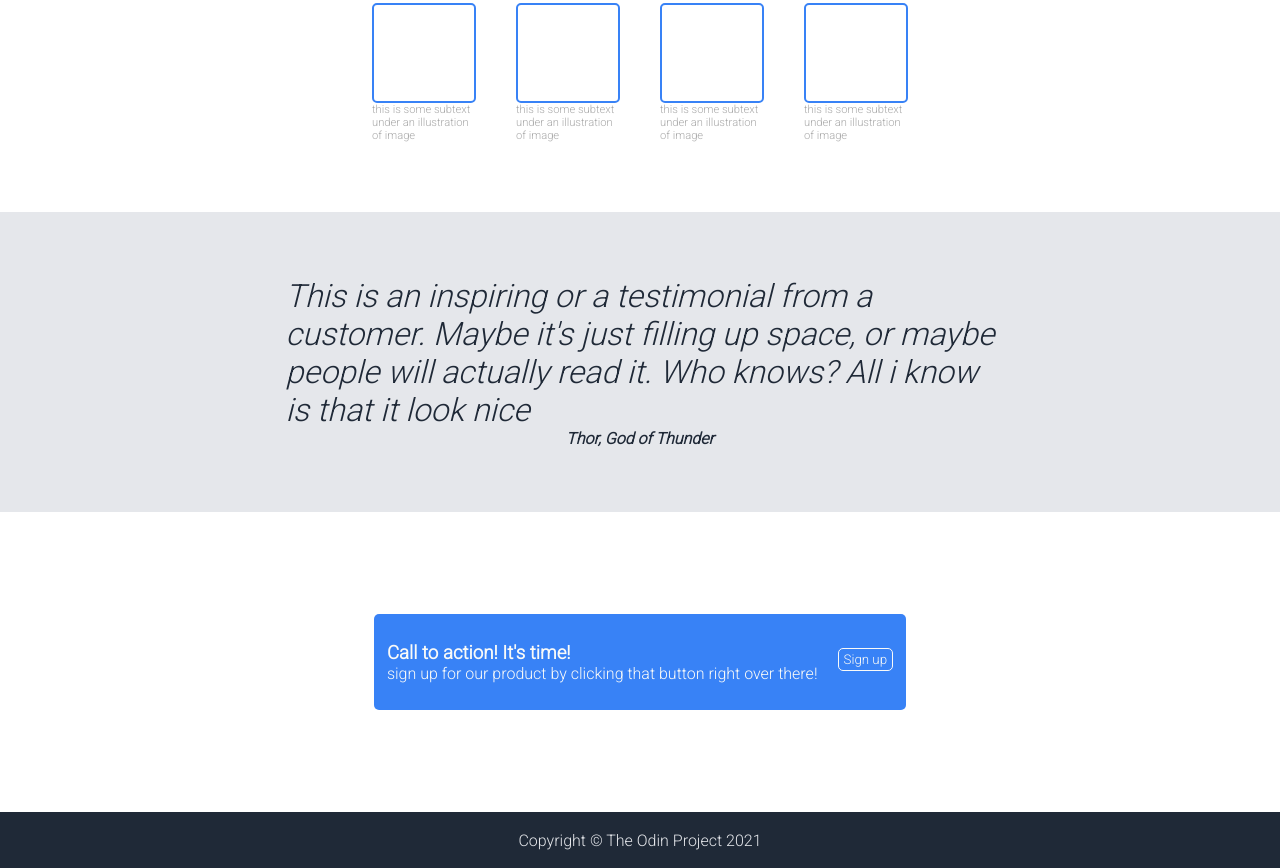
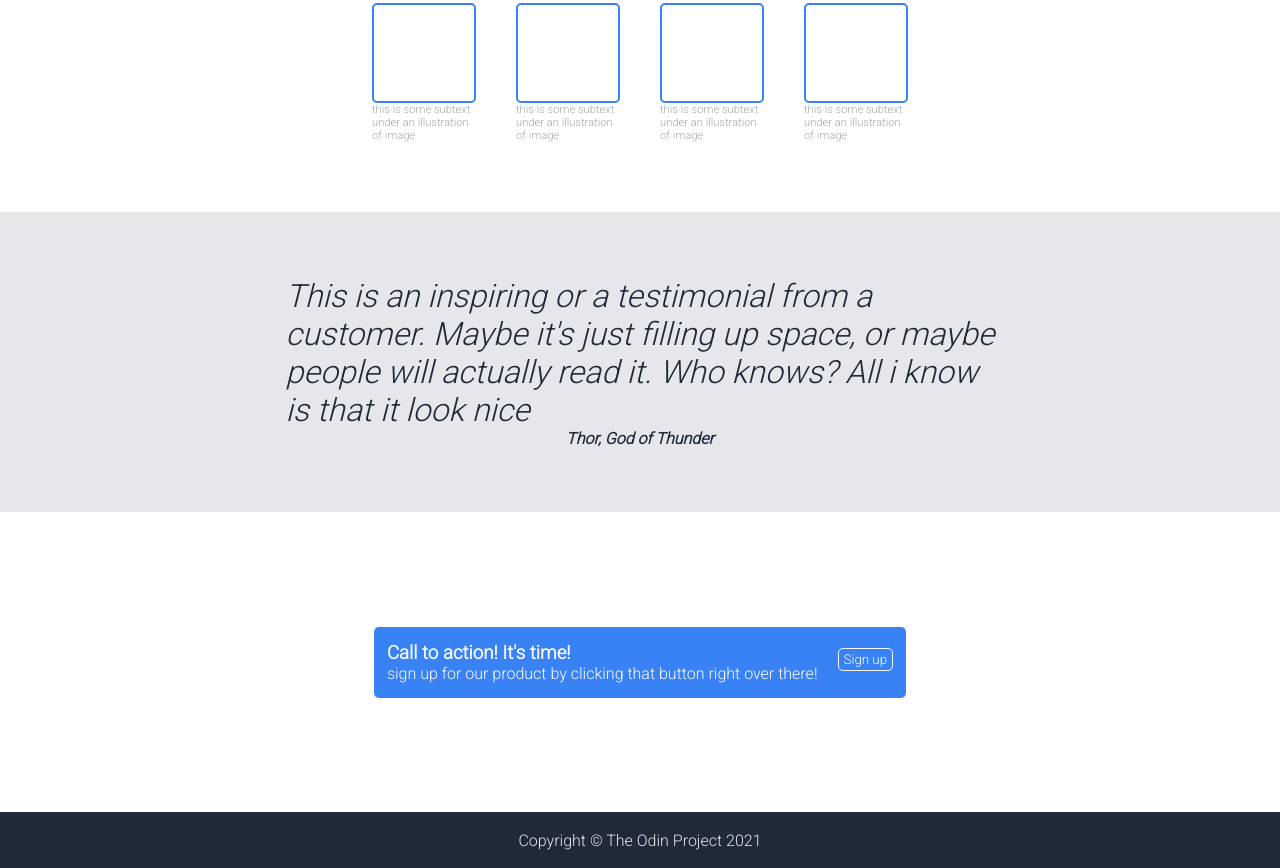
Before and after one commit to DanielB94/odin-landing-page, a plain HTML site: page index.html in a window 1280 px wide. Shown: the part 535-1403 px from the top of the page. Drawn offline with Linux system fonts and the light colour scheme.

Commit message:
fixing some padding problems on the cta button

```diff
--- a/style.css
+++ b/style.css
@@ -118,12 +118,12 @@
     display: flex;
     align-items: center;
     justify-content: center;
-    min-height: 12vh;
+
     width: 40vw;
     background-color: #3882f6;
     color: #f9faf8;
     border-radius: 5px;
-    padding: 0px 10px 0px 10px;
+    padding: 15px 10px 15px 10px;
     flex-wrap: wrap;
 }
 .cta{
```
